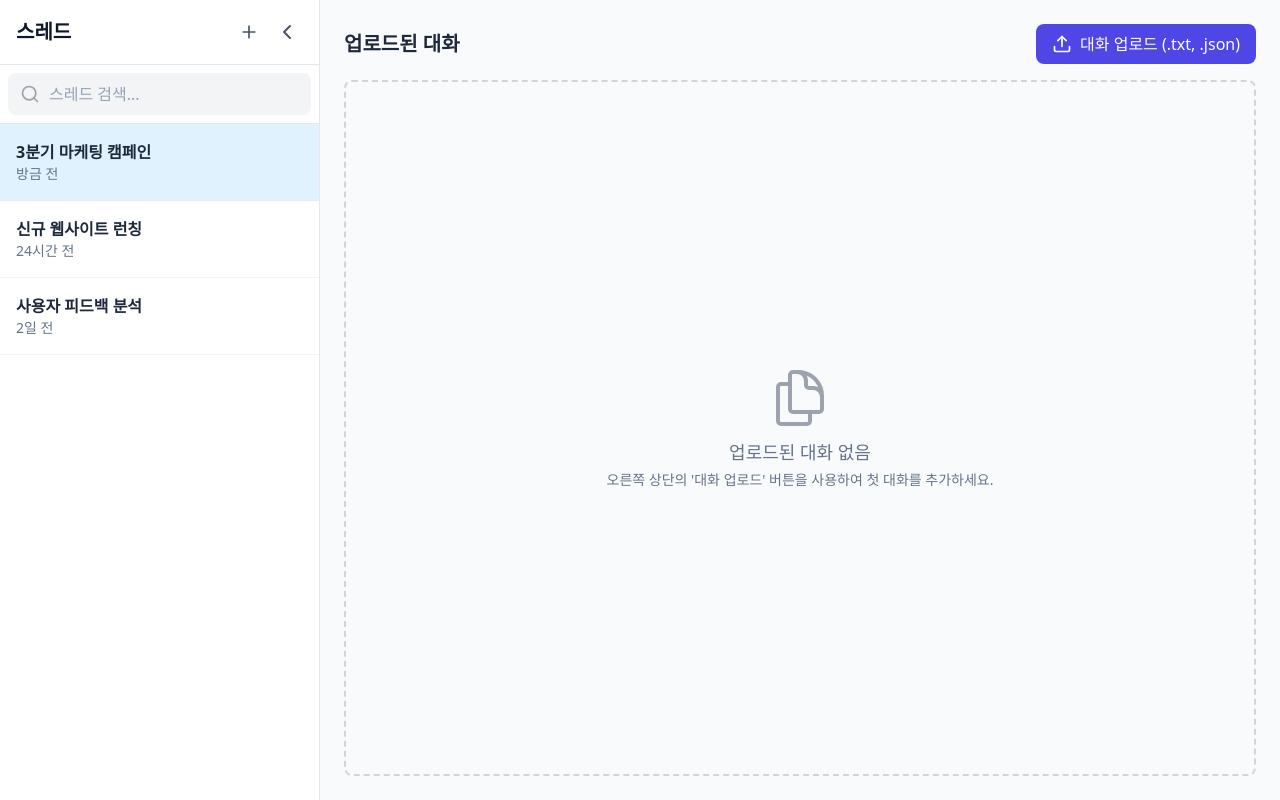
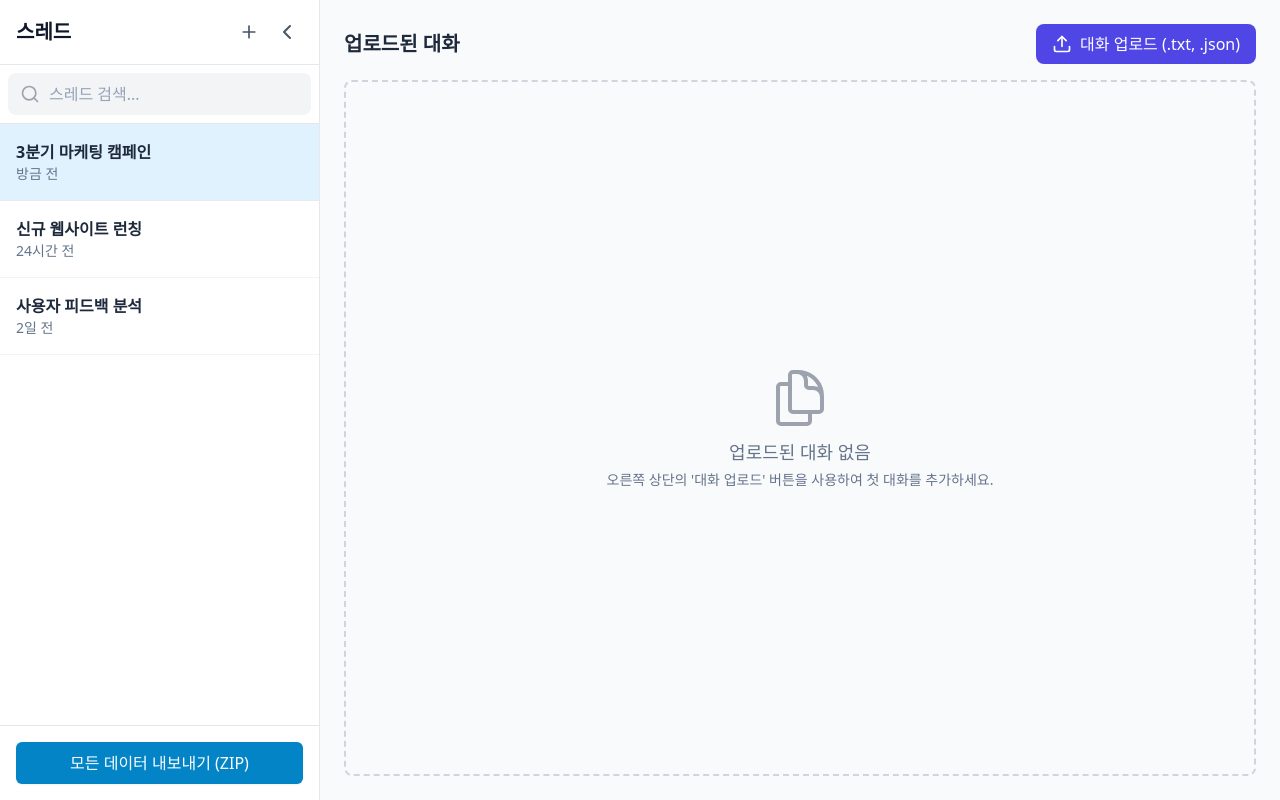
Before and after one commit to sigongjoa/mobi-gpt-llm-planner, a React (Vite) app: page / in a window 1280 px wide. Built offline with nearby package versions, Linux system fonts and the light colour scheme.

Commit message:
feat: Implement data export to ZIP file

```diff
--- a/App.tsx
+++ b/App.tsx
@@ -6,6 +6,8 @@ import ThreadDetailView from './components/KanbanBoard';
 import InputModal from './components/InputModal';
 import ConversationViewerModal from './components/ExportModal';
 import useLocalStorage from './services/useLocalStorage';
+import JSZip from 'jszip';
+import { saveAs } from 'file-saver';
 
 type ModalMode = 'addThread' | 'editThread';
 
@@ -51,6 +53,31 @@ const App: React.FC = () => {
     }
   }, [threads, activeThreadId]);
 
+  // --- EXPORT ALL DATA ---
+  const handleExportAllData = useCallback(async () => {
+    const zip = new JSZip();
+    const dataFolder = zip.folder('data');
+
+    // Add threads data
+    dataFolder?.file('threads.json', JSON.stringify(threads, null, 2));
+
+    // Add conversations data, organized by thread
+    const conversationsFolder = dataFolder?.folder('conversations');
+    uploadedConversations.forEach(conv => {
+      const threadTitle = threads.find(t => t.id === conv.threadId)?.title || 'unthreaded';
+      const fileName = `${threadTitle}/${conv.title.replace(/[^a-z0-9]/gi, '_')}.txt`; // Sanitize filename
+      conversationsFolder?.file(fileName, conv.content);
+    });
+
+    try {
+      const content = await zip.generateAsync({ type: 'blob' });
+      saveAs(content, 'mobi-gpt-llm-planner_data.zip');
+      alert('데이터 내보내기 완료!');
+    } catch (error) {
+      console.error('ZIP 파일 생성 중 오류 발생:', error);
+      alert('데이터 내보내기 실패!');
+    }
+  }, [threads, uploadedConversations]);
 
   // --- CRUD & FILE HANDLING ---
   const handleFileUpload = useCallback((file: File) => {
@@ -133,6 +160,7 @@ const App: React.FC = () => {
         onAddThread={() => handleOpenModal('addThread')}
         onUpdateThread={(id) => handleOpenModal('editThread', id)}
         onDeleteThread={handleDeleteThread}
+        onExportAllData={handleExportAllData}
       />
 
       <main className="flex-1 flex flex-col h-full min-w-0">
--- a/components/ThreadList.tsx
+++ b/components/ThreadList.tsx
@@ -11,9 +11,10 @@ interface ThreadListProps {
   onAddThread: () => void;
   onUpdateThread: (id: string) => void;
   onDeleteThread: (id: string) => void;
+  onExportAllData: () => void;
 }
 
-const ThreadList: React.FC<ThreadListProps> = ({ threads, activeThreadId, setActiveThreadId, isCollapsed, onToggle, onAddThread, onUpdateThread, onDeleteThread }) => {
+const ThreadList: React.FC<ThreadListProps> = ({ threads, activeThreadId, setActiveThreadId, isCollapsed, onToggle, onAddThread, onUpdateThread, onDeleteThread, onExportAllData }) => {
   const [searchTerm, setSearchTerm] = useState('');
 
   const sortedThreads = [...threads].sort((a, b) => new Date(b.lastUpdatedAt).getTime() - new Date(a.lastUpdatedAt).getTime());
@@ -119,6 +120,17 @@ const ThreadList: React.FC<ThreadListProps> = ({ threads, activeThreadId, setAct
           ))}
         </ul>
       </div>
+
+      {!isCollapsed && (
+        <div className="p-4 border-t border-gray-200">
+          <button
+            onClick={onExportAllData}
+            className="w-full flex items-center justify-center px-4 py-2 border border-transparent text-base font-medium rounded-md shadow-sm text-white bg-sky-600 hover:bg-sky-700 focus:outline-none focus:ring-2 focus:ring-offset-2 focus:ring-sky-500"
+          >
+            모든 데이터 내보내기 (ZIP)
+          </button>
+        </div>
+      )}
     </aside>
   );
 };
--- a/package.json
+++ b/package.json
@@ -9,9 +9,11 @@
     "preview": "vite preview"
   },
   "dependencies": {
+    "@google/genai": "^1.12.0",
+    "file-saver": "^2.0.5",
+    "jszip": "^3.10.1",
     "react": "^19.1.1",
-    "react-dom": "^19.1.1",
-    "@google/genai": "^1.12.0"
+    "react-dom": "^19.1.1"
   },
   "devDependencies": {
     "@types/node": "^22.14.0",
```
Also changed, not shown: 1 other file (tests, documents, lock files or other folders).
